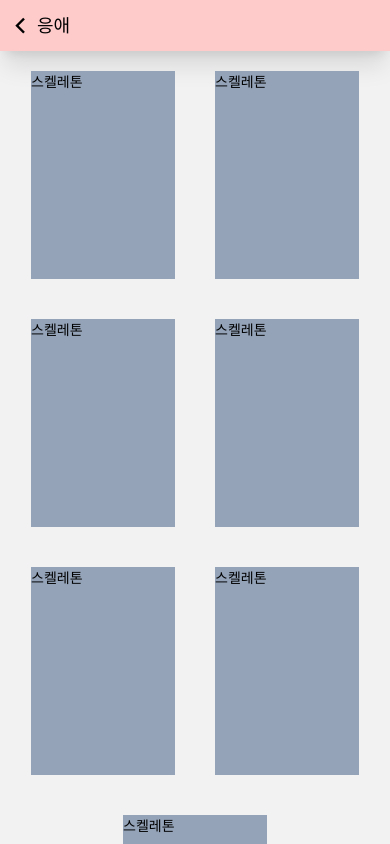
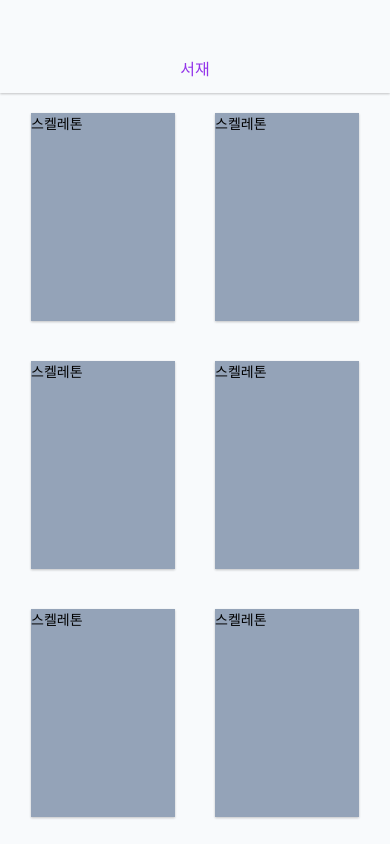
Before and after one commit to YoonioM/Toonbora, a React Native app: screen /Home in a window 390 px wide. Shown: the top 844 px of the page. Built offline with nearby package versions, Linux system fonts and the light colour scheme.

Commit message:
design/네비바 수정

```diff
--- a/src/components/Nav.tsx
+++ b/src/components/Nav.tsx
@@ -1,33 +1,37 @@
-import { View, Text, TouchableOpacity } from 'react-native'
+import { View, Text } from 'react-native'
 import React from 'react'
-import Icon from 'react-native-vector-icons/Ionicons'
 
 type Props = {
-    backButtonText?: string
+    leftButton?: React.JSX.Element
     title?: string
-    navigation?: any
+    rightButton?: React.JSX.Element
 }
 
-const Nav = (props: Props) => {
+const Nav = ({ leftButton, title, rightButton }: Props) => {
     return (
         <View
-        className='justify-center px-2 shadow-xl bg-red-200'
-        style={{height: '5%'}}
+        className='flex-row w-full items-end justify-between px-5 pb-3 z-50 bg-slate-50'
+        style={{
+            height: '9%',
+            shadowColor: "#000",
+            shadowOffset: {
+                width: 0,
+                height: 1,
+            },
+            shadowOpacity: 0.22,
+            shadowRadius: 2.22,
+            elevation: 3,
+        }}
         >
-            <View
-                className='flex-row'>
-                <TouchableOpacity
-                onPress={() => {
-                    if(props.navigation){
-                        props.navigation.pop()
-                    }
-                    }}>
-                    <Icon name='chevron-back-outline' size={25}/>
-                </TouchableOpacity>
-                <Text
-                className='mx-1 text-lg'
-                >
-                {props.backButtonText}
+            <View className=''>
+                    {leftButton}
+            </View>
+            <View>
+                <Text className='text-center text-base text-purple-600'>{title}</Text>
+            </View>
+            <View className=''>
+                <Text>
+                    {rightButton}
                 </Text>
             </View>
         </View>
--- a/src/screens/Home.tsx
+++ b/src/screens/Home.tsx
@@ -28,15 +28,26 @@ export default function Home({ navigation }: { navigation: NavigationProp<IParam
     }
 
     return (
-        <SafeAreaView>
-            <Nav backButtonText="응애"/>
+        <View className='bg-slate-50'>
+            <Nav title="서재"/>
                 <ScrollView contentContainerStyle={{flexDirection: 'row', flexWrap: "wrap", justifyContent: 'center'}}>
                     {dummy.map((item: any, idx: number) => (
-                    <View key={idx} className="flex w-36 h-52 m-5 bg-slate-400">
+                    <View key={idx} className="flex w-36 h-52 m-5 bg-slate-400"
+                    style={{
+                        shadowColor: "#000",
+                        shadowOffset: {
+                            width: 0,
+                            height: 1,
+                        },
+                        shadowOpacity: 0.22,
+                        shadowRadius: 2.22,
+
+                        elevation: 3,
+                    }}>
                         <Text>스켈레톤</Text>
                     </View>
                     ))}
                 </ScrollView>
-        </SafeAreaView>
+        </View>
     )
 }
```
Also changed, not shown: src/components/Footer.tsx (+5 -5 lines), 1 other file (tests, documents, lock files or other folders).
